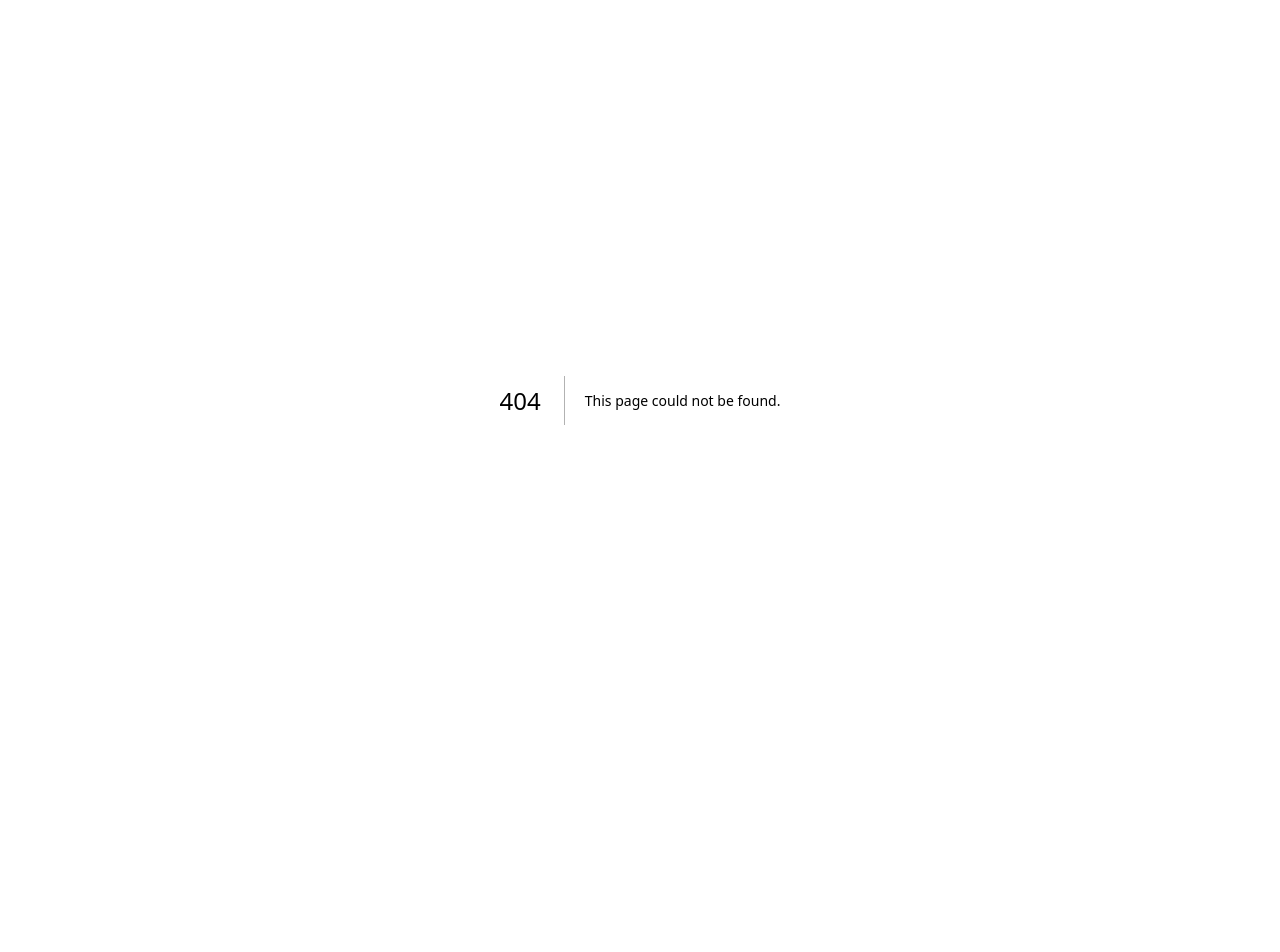
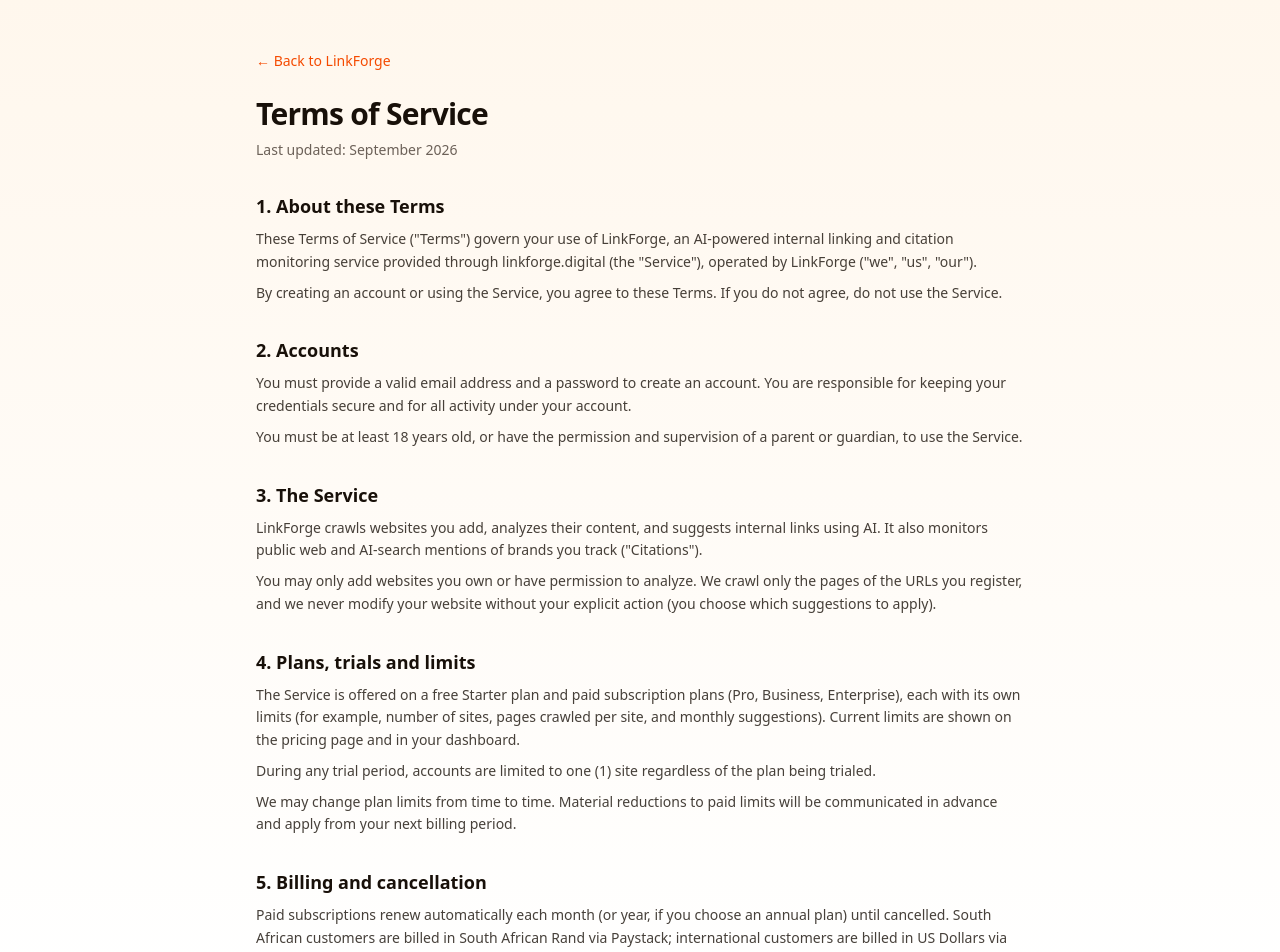
Before and after one commit to solomonsjerome863-del/linkforge, a Next.js app: page /legal/terms in a window 1280 px wide. Before the commit this address had no page. Shown: the top 952 px of the page. Before the commit the page ends 800 px from the top, so only its background shows below. Built offline with nearby package versions, Linux system fonts and the light colour scheme.

Commit message:
Add Terms of Service page (/legal/terms)

```diff
--- /dev/null
+++ b/src/app/legal/terms/page.tsx
@@ -0,0 +1,108 @@
+"use client";
+
+import Link from "next/link";
+
+const sections: { title: string; body: string[] }[] = [
+  {
+    title: "1. About these Terms",
+    body: [
+      "These Terms of Service (\"Terms\") govern your use of LinkForge, an AI-powered internal linking and citation monitoring service provided through linkforge.digital (the \"Service\"), operated by LinkForge (\"we\", \"us\", \"our\").",
+      "By creating an account or using the Service, you agree to these Terms. If you do not agree, do not use the Service.",
+    ],
+  },
+  {
+    title: "2. Accounts",
+    body: [
+      "You must provide a valid email address and a password to create an account. You are responsible for keeping your credentials secure and for all activity under your account.",
+      "You must be at least 18 years old, or have the permission and supervision of a parent or guardian, to use the Service.",
+    ],
+  },
+  {
+    title: "3. The Service",
+    body: [
+      "LinkForge crawls websites you add, analyzes their content, and suggests internal links using AI. It also monitors public web and AI-search mentions of brands you track (\"Citations\").",
+      "You may only add websites you own or have permission to analyze. We crawl only the pages of the URLs you register, and we never modify your website without your explicit action (you choose which suggestions to apply).",
+    ],
+  },
+  {
+    title: "4. Plans, trials and limits",
+    body: [
+      "The Service is offered on a free Starter plan and paid subscription plans (Pro, Business, Enterprise), each with its own limits (for example, number of sites, pages crawled per site, and monthly suggestions). Current limits are shown on the pricing page and in your dashboard.",
+      "During any trial period, accounts are limited to one (1) site regardless of the plan being trialed.",
+      "We may change plan limits from time to time. Material reductions to paid limits will be communicated in advance and apply from your next billing period.",
+    ],
+  },
+  {
+    title: "5. Billing and cancellation",
+    body: [
+      "Paid subscriptions renew automatically each month (or year, if you choose an annual plan) until cancelled. South African customers are billed in South African Rand via Paystack; international customers are billed in US Dollars via Stripe checkout.",
+      "You can cancel at any time from your account settings or by contacting support. Cancellation stops future charges; your plan remains active until the end of the current billing period.",
+      "See our Refund Policy for details on refunds.",
+    ],
+  },
+  {
+    title: "6. Acceptable use",
+    body: [
+      "You agree not to: misuse the Service (including excessive automated crawling of sites you do not own), attempt to access other users' data, reverse-engineer or resell the Service, upload unlawful content, or use the Service to violate any applicable law, including copyright and data-protection laws.",
+      "We may suspend or terminate accounts that violate these Terms, with notice where practical.",
+    ],
+  },
+  {
+    title: "7. Your data and content",
+    body: [
+      "You keep ownership of the websites you register and the content we crawl from them. You grant us a limited licence to store and process that content solely to operate the Service for you.",
+      "You can delete a site (and its crawled data) at any time from your dashboard. Deleting your account deletes all associated data. See our Privacy Policy for details.",
+    ],
+  },
+  {
+    title: "8. AI-generated suggestions",
+    body: [
+      "Link suggestions and citation insights are AI-assisted recommendations. While we work hard to make them accurate and useful, you are responsible for reviewing suggestions before applying them to your website.",
+    ],
+  },
+  {
+    title: "9. Disclaimers and liability",
+    body: [
+      "The Service is provided \"as is\" without warranties of any kind, except those that cannot be excluded by law. We do not guarantee specific SEO or ranking outcomes.",
+      "To the maximum extent permitted by law, our total liability to you for any claim arising from the Service is limited to the amount you paid us in the 3 months before the claim.",
+    ],
+  },
+  {
+    title: "10. Governing law",
+    body: [
+      "These Terms are governed by the laws of South Africa. Disputes will be handled in the courts of South Africa, unless mandatory consumer-protection law in your country gives you a different forum.",
+    ],
+  },
+  {
+    title: "11. Contact",
+    body: [
+      "Questions about these Terms? Contact us at support@linkforge.digital.",
+    ],
+  },
+];
+
+export default function TermsPage() {
+  return (
+    <div className="min-h-screen bg-gradient-to-b from-orange-50 via-white to-teal-50 dark:from-neutral-950 dark:via-neutral-900 dark:to-neutral-950 py-12 px-4">
+      <div className="max-w-3xl mx-auto">
+        <Link href="/" className="text-sm text-orange-600 hover:text-orange-700 dark:text-orange-400">← Back to LinkForge</Link>
+        <h1 className="text-3xl font-bold tracking-tight mt-6 mb-2">Terms of Service</h1>
+        <p className="text-sm text-muted-foreground mb-8">Last updated: September 2026</p>
+        <div className="space-y-8">
+          {sections.map((s) => (
+            <section key={s.title}>
+              <h2 className="text-lg font-semibold mb-2">{s.title}</h2>
+              {s.body.map((p, i) => (
+                <p key={i} className="text-sm leading-relaxed text-foreground/80 mb-2">{p}</p>
+              ))}
+            </section>
+          ))}
+        </div>
+        <div className="mt-10 flex gap-4 text-sm">
+          <Link href="/legal/privacy" className="text-orange-600 hover:text-orange-700 dark:text-orange-400">Privacy Policy →</Link>
+          <Link href="/legal/refunds" className="text-orange-600 hover:text-orange-700 dark:text-orange-400">Refund Policy →</Link>
+        </div>
+      </div>
+    </div>
+  );
+}
```
